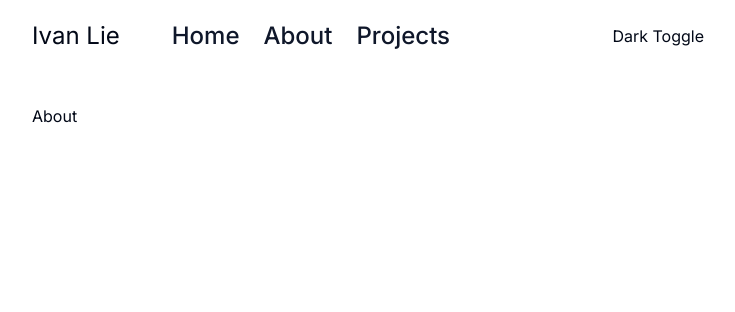
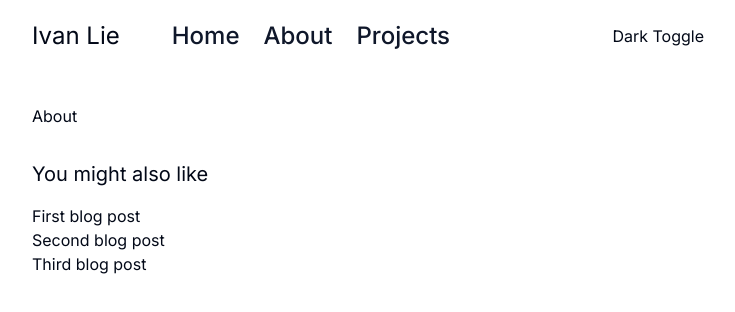
Before and after one commit to ivlie1495/blog-apps, a Next.js app: page /about in a window 1280 px wide. Shown: the top 312 px of the page, without its empty margins (272-1007 px from the left). Built offline with nearby package versions, Linux system fonts and the light colour scheme.

Commit message:
handling error and not found pages

```diff
--- /dev/null
+++ b/app/about/layout.tsx
@@ -0,0 +1,21 @@
+const Layout = ({
+	children,
+}: Readonly<{
+	children: React.ReactNode
+}>) => {
+	return (
+		<div>
+			<div>{children}</div>
+			<div className="mt-8">
+				<h2 className="mb-4 text-xl">You might also like</h2>
+				<ul>
+					<li>First blog post</li>
+					<li>Second blog post</li>
+					<li>Third blog post</li>
+				</ul>
+			</div>
+		</div>
+	)
+}
+
+export default Layout
--- a/app/about/projects/_components/project-list.tsx
+++ b/app/about/projects/_components/project-list.tsx
@@ -9,8 +9,6 @@ import {
 } from '@/components/ui/card'
 
 const getData = async () => {
-	// await new Promise((resolve) => setTimeout(resolve, 3000))
-
 	return (
 		await fetch('http://localhost:3001/repos', { cache: 'no-store' })
 	).json()
--- a/app/about/projects/page.tsx
+++ b/app/about/projects/page.tsx
@@ -1,4 +1,7 @@
 import { Suspense } from 'react'
+import { ErrorBoundary } from 'react-error-boundary'
+
+import FallbackError from '@/components/fallback-error'
 
 import ProjectList from './_components/project-list'
 import ProjectListLoading from './_components/project-list-loading'
@@ -8,9 +11,11 @@ const Page = async () => {
 		<div>
 			<h1 className="mb-8 text-xl">Projects</h1>
 			<div className="mb-8">Hello, this is a project list page.</div>
-			<Suspense fallback={<ProjectListLoading />}>
-				<ProjectList />
-			</Suspense>
+			<ErrorBoundary FallbackComponent={FallbackError}>
+				<Suspense fallback={<ProjectListLoading />}>
+					<ProjectList />
+				</Suspense>
+			</ErrorBoundary>
 		</div>
 	)
 }
--- /dev/null
+++ b/app/blog/[slug]/not-found.tsx
@@ -0,0 +1,16 @@
+export default function NotFound() {
+	return (
+		<div>
+			<h1 className="text-2xl">Not Found</h1>
+			<p>Blog post was not found.</p>
+			<div className="mt-4">
+				<div>You might want to check out blog posts:</div>
+				<ul>
+					<li>First blog post</li>
+					<li>Second blog post</li>
+					<li>Third blog post</li>
+				</ul>
+			</div>
+		</div>
+	)
+}
--- a/app/blog/[slug]/page.tsx
+++ b/app/blog/[slug]/page.tsx
@@ -1,3 +1,5 @@
+import { notFound } from 'next/navigation'
+
 interface Props {
 	params: {
 		slug: string
@@ -5,6 +7,10 @@ interface Props {
 }
 
 const Page = ({ params }: Props) => {
+	if (params.slug !== 'test') {
+		notFound()
+	}
+
 	return <div>Hello, {params.slug}!</div>
 }
 
--- /dev/null
+++ b/app/error.tsx
@@ -0,0 +1,24 @@
+'use client'
+
+import { useEffect } from 'react'
+
+import { Button } from '@/components/ui/button'
+
+export default function Error({
+	error,
+	reset,
+}: {
+	error: Error & { digest?: string }
+	reset: () => void
+}) {
+	useEffect(() => {
+		console.error(error)
+	}, [error])
+
+	return (
+		<div>
+			<h2>Something went wrong!</h2>
+			<Button onClick={reset}>Try again</Button>
+		</div>
+	)
+}
--- /dev/null
+++ b/app/global-error.tsx
@@ -0,0 +1,26 @@
+'use client'
+
+import { useEffect } from 'react'
+
+import { Button } from '@/components/ui/button'
+
+export default function GlobalError({
+	error,
+	reset,
+}: {
+	error: Error & { digest?: string }
+	reset: () => void
+}) {
+	useEffect(() => {
+		console.error(error)
+	}, [error])
+
+	return (
+		<html>
+			<body>
+				<h2>Something went wrong!</h2>
+				<Button onClick={() => reset()}>Try again</Button>
+			</body>
+		</html>
+	)
+}
--- /dev/null
+++ b/app/not-found.tsx
@@ -0,0 +1,8 @@
+export default function NotFound() {
+	return (
+		<div>
+			<h1 className="text-2xl">Not Found</h1>
+			<p>Page was not found.</p>
+		</div>
+	)
+}
--- /dev/null
+++ b/components/fallback-error.tsx
@@ -0,0 +1,7 @@
+'use client'
+
+const FallbackError = ({ error }: { error: Error }) => {
+	return <div>Something went wrong: {error.message}</div>
+}
+
+export default FallbackError
--- a/package.json
+++ b/package.json
@@ -19,6 +19,7 @@
 		"next": "14.2.5",
 		"react": "^18",
 		"react-dom": "^18",
+		"react-error-boundary": "^4.0.13",
 		"react-hook-form": "^7.52.1",
 		"tailwind-merge": "^2.4.0",
 		"tailwindcss-animate": "^1.0.7",
```
Also changed, not shown: 1 other file (tests, documents, lock files or other folders).
